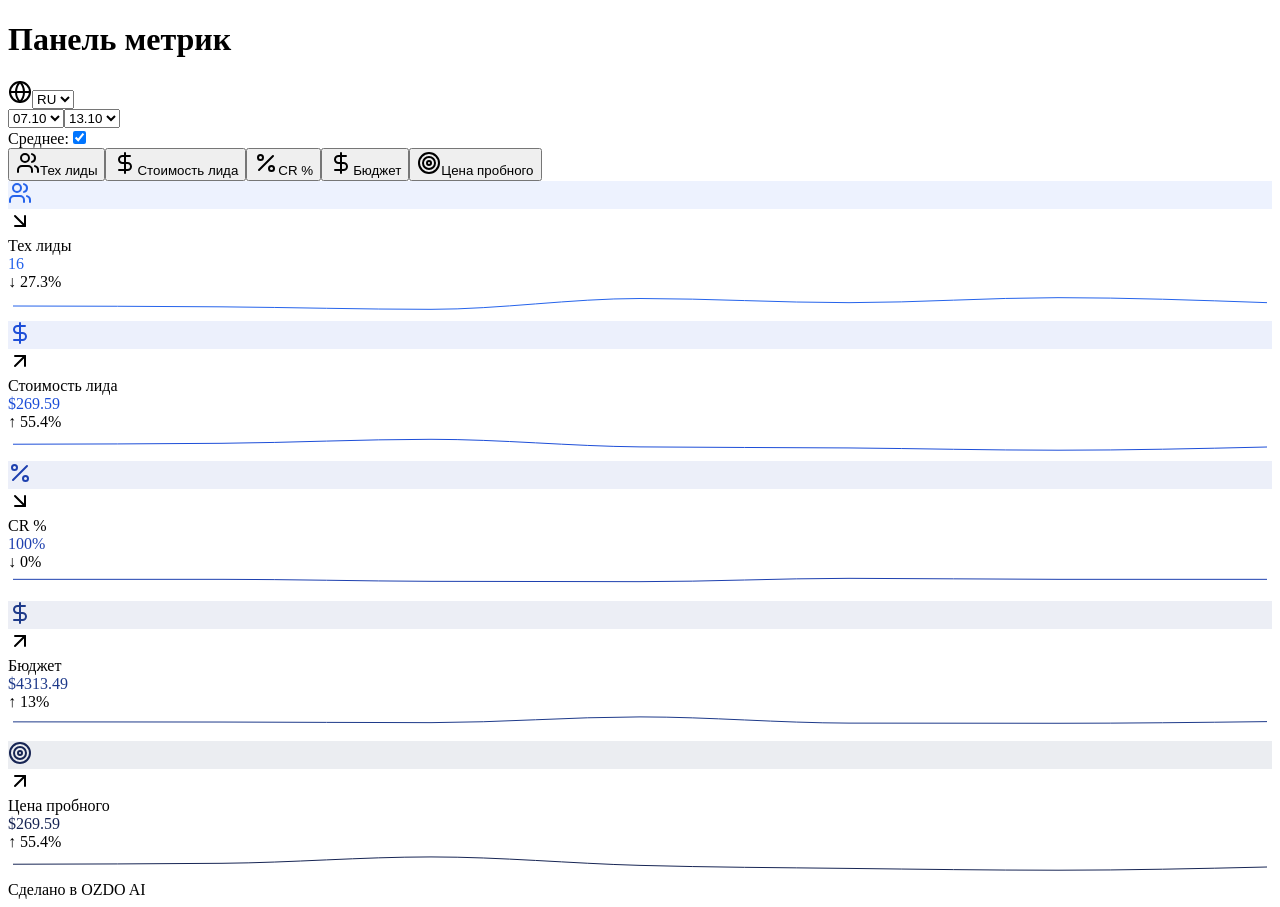
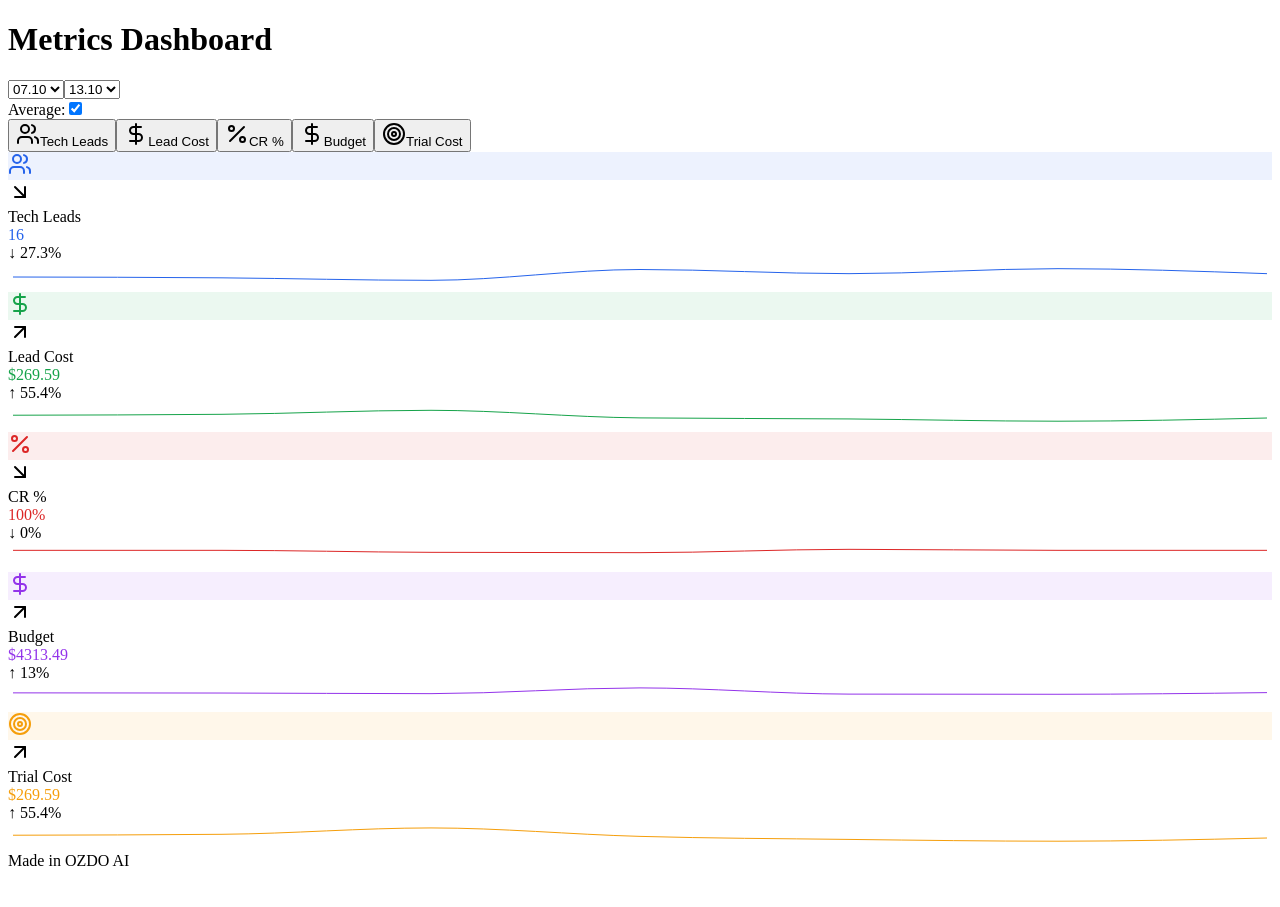
Before and after one commit to Ozdoagency/metrics-dashboard, a React (Create React App) app: page / in a window 1280 px wide. After the commit the page ends 878 px from the top, so only its background shows below. Built offline with nearby package versions, Linux system fonts and the light colour scheme.

Commit message:
{сообщение}

```diff
--- a/src/metrics-dashboard.tsx
+++ b/src/metrics-dashboard.tsx
@@ -2,8 +2,6 @@ import React, { useState, useMemo, useEffect } from 'react';
 import { LineChart, Line, XAxis, YAxis, Tooltip, Legend, ResponsiveContainer, ReferenceLine } from 'recharts';
 import { ArrowUpRight, ArrowDownRight, DollarSign, Users, Percent, Target, Globe } from 'lucide-react';
 import { Card, CardHeader, CardContent } from './components/ui/card'; // Убедитесь, что путь правильный
-
-type Lang = 'en' | 'uk' | 'ru';
 
 const rawData = [
   { date: '07.10', actual: 4240.85, leads: 12, leadCost: 353.40, cr: 100, trialCost: 353.40 },
@@ -15,49 +13,12 @@ const rawData = [
   { date: '13.10', actual: 4313.49, leads: 16, leadCost: 269.59, cr: 100, trialCost: 269.59 }
 ];
 
-const translations = {
-  en: {
-    title: 'Metrics Dashboard',
-    average: 'Average',
-    metrics: {
-      leads: 'Tech Leads',
-      leadCost: 'Lead Cost',
-      cr: 'CR %',
-      actual: 'Budget',
-      trialCost: 'Trial Cost'
-    },
-    min: 'min',
-    max: 'max',
-    madeIn: 'Made in'
-  },
-  uk: {
-    title: 'Панель метрик',
-    average: 'Середнє',
-    metrics: {
-      leads: 'Тех ліди',
-      leadCost: 'Вартість ліда',
-      cr: 'CR %',
-      actual: 'Бюджет',
-      trialCost: 'Вартість пробного'
-    },
-    min: 'мін',
-    max: 'макс',
-    madeIn: 'Зроблено в'
-  },
-  ru: {
-    title: 'Панель метрик',
-    average: 'Среднее',
-    metrics: {
-      leads: 'Тех лиды',
-      leadCost: 'Стоимость лида',
-      cr: 'CR %',
-      actual: 'Бюджет',
-      trialCost: 'Цена пробного'
-    },
-    min: 'мин',
-    max: 'макс',
-    madeIn: 'Сделано в'
-  }
+const metrics = {
+  leads: { name: 'Tech Leads', color: '#2563eb', icon: Users, format: (value) => value },
+  leadCost: { name: 'Lead Cost', color: '#16a34a', icon: DollarSign, format: (value) => `$${value.toFixed(2)}` },
+  cr: { name: 'CR %', color: '#dc2626', icon: Percent, format: (value) => `${value}%` },
+  actual: { name: 'Budget', color: '#9333ea', icon: DollarSign, format: (value) => `$${value.toFixed(2)}` },
+  trialCost: { name: 'Trial Cost', color: '#f59e0b', icon: Target, format: (value) => `$${value.toFixed(2)}` }
 };
 
 const SparkLine = ({ data, dataKey, color, height = 30 }) => (
@@ -74,7 +35,6 @@ export default function MetricsDashboard() {
   const [startIdx, setStartIdx] = useState(0);
   const [endIdx, setEndIdx] = useState(rawData.length - 1);
   const [showAverage, setShowAverage] = useState(true);
-  const [lang, setLang] = useState<Lang>('ru');
 
   useEffect(() => {
     if (typeof window !== 'undefined') {
@@ -85,41 +45,7 @@ export default function MetricsDashboard() {
   }, []);
 
   const isMobile = width < 768;
-  const t = translations[lang];
   const filteredData = useMemo(() => rawData.slice(startIdx, endIdx + 1), [startIdx, endIdx]);
-
-  const metrics = {
-    leads: {
-      name: t.metrics.leads,
-      color: '#2563eb',
-      icon: Users,
-      format: val => Math.round(val)
-    },
-    leadCost: {
-      name: t.metrics.leadCost,
-      color: '#1d4ed8',
-      icon: DollarSign,
-      format: val => `$${val.toFixed(2)}`
-    },
-    cr: {
-      name: t.metrics.cr,
-      color: '#1e40af',
-      icon: Percent,
-      format: val => `${val}%`
-    },
-    actual: {
-      name: t.metrics.actual,
-      color: '#1e3a8a',
-      icon: DollarSign,
-      format: val => `$${val.toFixed(2)}`
-    },
-    trialCost: {
-      name: t.metrics.trialCost,
-      color: '#172554',
-      icon: Target,
-      format: val => `$${val.toFixed(2)}`
-    }
-  };
 
   const getAverageValue = (data, key) => {
     return data.length > 0 ? data.reduce((sum, item) => sum + item[key], 0) / data.length : 0;
@@ -128,19 +54,7 @@ export default function MetricsDashboard() {
   return (
     <div className="w-full space-y-4 bg-gradient-to-br from-blue-50 to-white p-2 sm:p-6 rounded-xl">
       <div className="flex justify-between items-center">
-        <h1 className={`font-bold text-blue-900 ${isMobile ? 'text-lg' : 'text-2xl'}`}>{t.title}</h1>
-        <div className="flex items-center gap-2 bg-blue-50 p-2 rounded-lg">
-          <Globe className="w-4 h-4 text-blue-600" />
-          <select
-            value={lang}
-            onChange={(e: React.ChangeEvent<HTMLSelectElement>) => setLang(e.target.value as Lang)}
-            className="bg-transparent border-none text-sm focus:outline-none text-blue-600"
-          >
-            <option value="en">EN</option>
-            <option value="uk">UK</option>
-            <option value="ru">RU</option>
-          </select>
-        </div>
+        <h1 className={`font-bold text-blue-900 ${isMobile ? 'text-lg' : 'text-2xl'}`}>Metrics Dashboard</h1>
       </div>
 
       <Card className="bg-white/80 backdrop-blur shadow-lg">
@@ -167,7 +81,7 @@ export default function MetricsDashboard() {
               </select>
             </div>
             <div className="flex items-center gap-2">
-              <label className="text-sm text-gray-600">{t.average}:</label>
+              <label className="text-sm text-gray-600">Average:</label>
               <input
                 type="checkbox"
                 checked={showAverage}
@@ -267,7 +181,7 @@ export default function MetricsDashboard() {
       </div>
 
       <div className="text-center text-sm text-gray-500">
-        {t.madeIn} <span className="font-semibold text-blue-600">OZDO AI</span>
+        Made in <span className="font-semibold text-blue-600">OZDO AI</span>
       </div>
     </div>
   );
```
